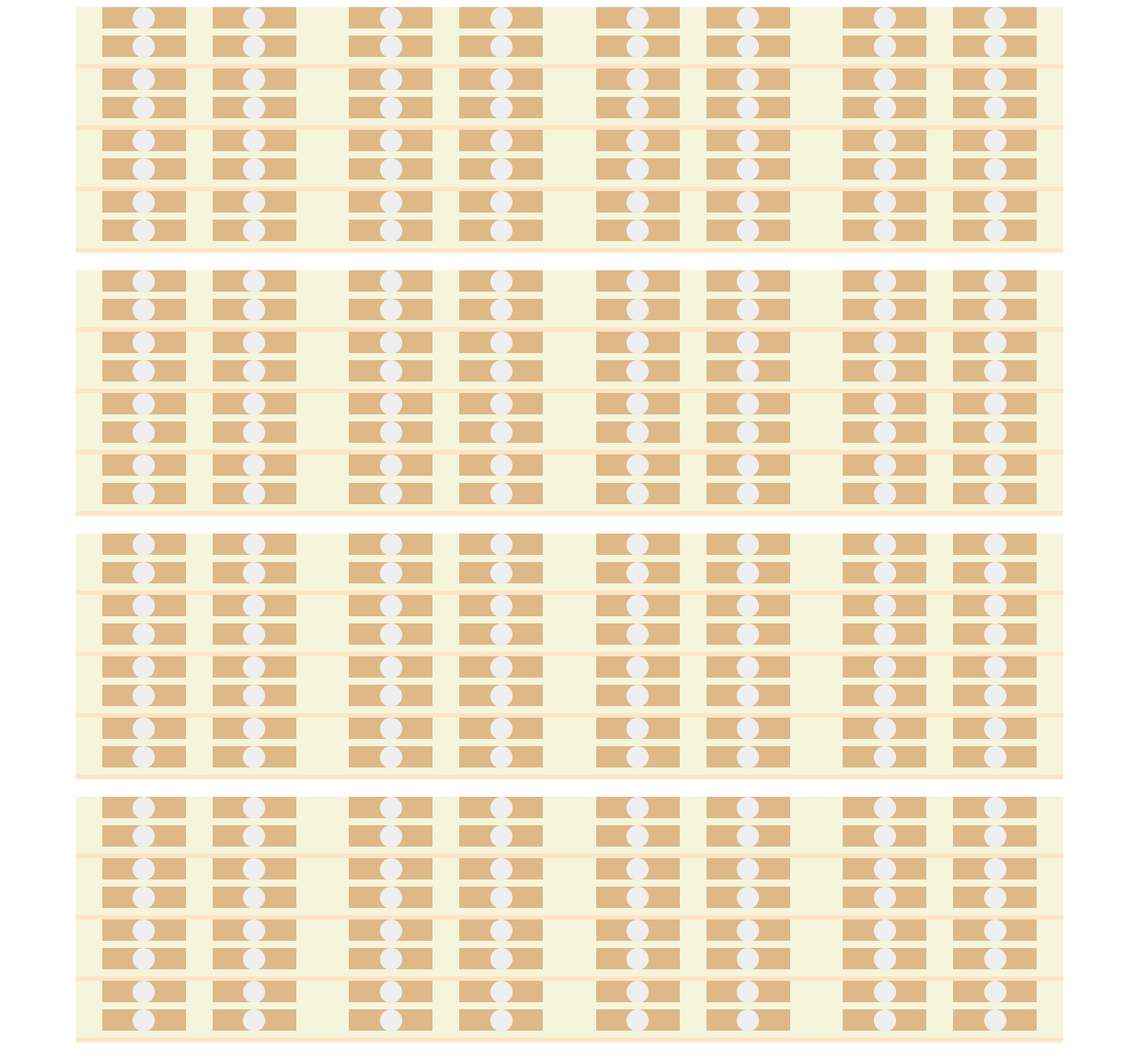
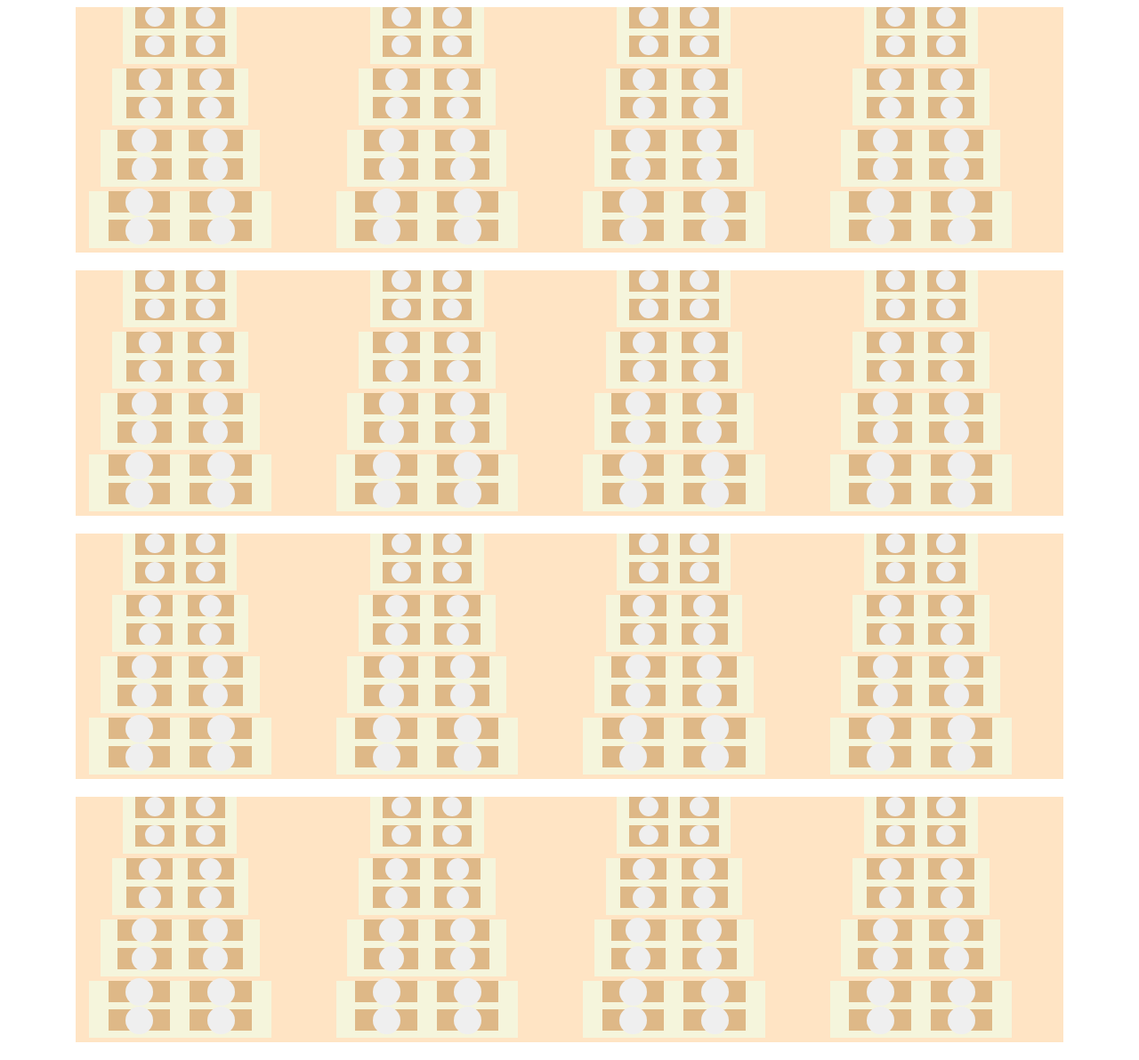
Before and after one commit to JonathanDelaney/TryTrickThatThough, a Flask app: page /play in a window 1280 px wide. Shown: the part 72-1264 px from the top of the page at 89% size. Run offline with Flask 2, Linux system fonts and the light colour scheme; the visitor is signed in with stand-in values (Sample User, id 1); a database or web service that is not in the repository returns one stand-in record (values such as "Sample title"); some libraries are stand-ins or nearby versions.

Commit message:
style the board with 3D effect and add bug with width 4 win check

```diff
--- a/static/css/style.css
+++ b/static/css/style.css
@@ -19,6 +19,54 @@
     justify-content: space-evenly;
 }
 
+.row-0 {
+    width: 10vw;
+    margin-left: 3vw;
+}
+
+.row-1 {
+    width: 12vw;
+    margin-left: 2vw;
+}
+
+.row-2 {
+    width: 14vw;
+    margin-left: 1vw;
+}
+
+.row-3 {
+    width: 16vw;
+    margin-left: 0vw;
+}
+
+.row-0 .tic-button {
+    border-radius: 50%;
+    width: 22px;
+    height: 22px;
+    border: none;
+}
+
+.row-1 .tic-button {
+    border-radius: 50%;
+    width: 25px;
+    height: 25px;
+    border: none;
+}
+
+.row-2 .tic-button {
+    border-radius: 50%;
+    width: 28px;
+    height: 28px;
+    border: none;
+}
+
+.row-3 .tic-button {
+    border-radius: 50%;
+    width: 31px;
+    height: 31px;
+    border: none;
+}
+
 .segment {
     background-color: burlywood;
     width: 34%;
@@ -36,18 +84,10 @@
     border: none;
 }
 
-.r-tic-button {
-    border-radius: 50%;
+.r-tic {
     background-color: red;
-    width: 25px;
-    height: 25px;
-    border: none;
 }
 
-.b-tic-button {
-    border-radius: 50%;
+.b-tic {
     background-color: blue;
-    width: 25px;
-    height: 25px;
-    border: none;
 }
--- a/static/js/script.js
+++ /dev/null
@@ -1,3 +0,0 @@
-// $(document).ready(function(){
-//     $('.sidenav').sidenav();
-//   });
--- a/templates/play.html
+++ b/templates/play.html
@@ -17,20 +17,20 @@
     {% for i in range(width) %}
     <div class="row justify-content-around plane">
         {% for j in range(width) %}
-        <div class="col-3 t-col">
+        <div class="col-3 justify-content-center t-col">
             {% for k in range(width) %}
-            <div class="row t-row">
+            <div class="row row-{{k}} t-row">
                 {% for h in range(width) %}
                 <div class="segment">
                     {% if [i,j,k,h] in player1coordinates %}
                     <form method="POST" action="{{ url_for('play') }}">
                         <input type="hidden" name="coordinate" value="{{ i }},{{ j }},{{ k }},{{ h }}">
-                        <input class="r-tic-button" type="submit" value="" disabled>
+                        <input class="r-tic r-{{ h }} tic-button" type="submit" value="" disabled>
                     </form>
                     {% elif [i,j,k,h] in player2coordinates %}
                     <form method="POST" action="{{ url_for('play') }}">
                         <input type="hidden" name="coordinate" value="{{ i }},{{ j }},{{ k }},{{ h }}">
-                        <input class="b-tic-button" type="submit" value="" disabled>
+                        <input class="b-tic b-{{ h }} tic-button" type="submit" value="" disabled>
                     </form>
                     {% else %}
                     <form method="POST" action="{{ url_for('play') }}">
--- a/tictactoe.py
+++ b/tictactoe.py
@@ -10,10 +10,10 @@ def GameResult(prev_coords, new_coords, player, dimensions, width):
     ref = [] # Reference coordinate to check that the coordinates can exist in a run
     if (player == "player1"):
         # Check if a run is completed.
-        if partial_runs1:
+        if partial_runsP1:
             for run in partial_runsP1:
                 # Check if the new point has the same displacement
-                # as two other points with qualifying displacements.
+                # as two ot more other points with qualifying displacements.
                 if width == 3:
                     if (([abs(c1-c2) for c1, c2 in zip(run[0], new_coords)] == run[-1]
                         or [abs(c1-c2) for c1, c2 in zip(run[0], new_coords)] == run[-2])
@@ -27,12 +27,11 @@ def GameResult(prev_coords, new_coords, player, dimensions, width):
                             or [abs(c1-c2) for c1, c2 in zip(run[0], new_coords)] == run[-3])
                                 and ([abs(c1-c2) for c1, c2 in zip(run[1], new_coords)] == run[-1]
                                     or [abs(c1-c2) for c1, c2 in zip(run[1], new_coords)] == run[-2])
-                                        or [abs(c1-c2) for c1, c2 in zip(run[0], new_coords)] == run[-3]):
-                # If it does, add it to that partial run.
+                                        or [abs(c1-c2) for c1, c2 in zip(run[1], new_coords)] == run[-3]):
                         run.insert(-3, new_coords)
                 # If its length is the width of the board plus the two displacement values
                 # then it is a win scenario.
-                    if len(run) == (width+2):
+                    if len(run) == (width*2 - 1):
                         print("Player One wins!!! with : ", run)
                         partial_runsP1 = []
                         partial_runsP2 = []
@@ -113,12 +112,12 @@ def GameResult(prev_coords, new_coords, player, dimensions, width):
                             or [abs(c1-c2) for c1, c2 in zip(run[0], new_coords)] == run[-3])
                                 and ([abs(c1-c2) for c1, c2 in zip(run[1], new_coords)] == run[-1]
                                     or [abs(c1-c2) for c1, c2 in zip(run[1], new_coords)] == run[-2])
-                                        or [abs(c1-c2) for c1, c2 in zip(run[0], new_coords)] == run[-3]):
+                                        or [abs(c1-c2) for c1, c2 in zip(run[1], new_coords)] == run[-3]):
                 # If it does, add it to that partial run.
                         run.insert(-3, new_coords)
                 # If its length is the width of the board plus the two displacement values
                 # then it is a win scenario.
-                    if len(run) == (width+2):
+                    if len(run) == (width*2 - 1):
                         print("Player Two wins!!! with : ", run)
                         partial_runsP1 = []
                         partial_runsP2 = []
@@ -143,6 +142,8 @@ def GameResult(prev_coords, new_coords, player, dimensions, width):
             if (set([1, 2]).issubset(diff)
                 or set([1, 3]).issubset(diff)
                     or set([2, 3]).issubset(diff)):
+                print("ineligable: ", ref, ", and relavent diff: ", diff,
+                ", and new_coords: ", new_coords, ", and other coords: ", coords)
                 pass
             elif (2 in diff and width == 3):
                 diff2 = [(abs(c1-c2))/2 for c1, c2 in zip(coords, new_coords)]
```
